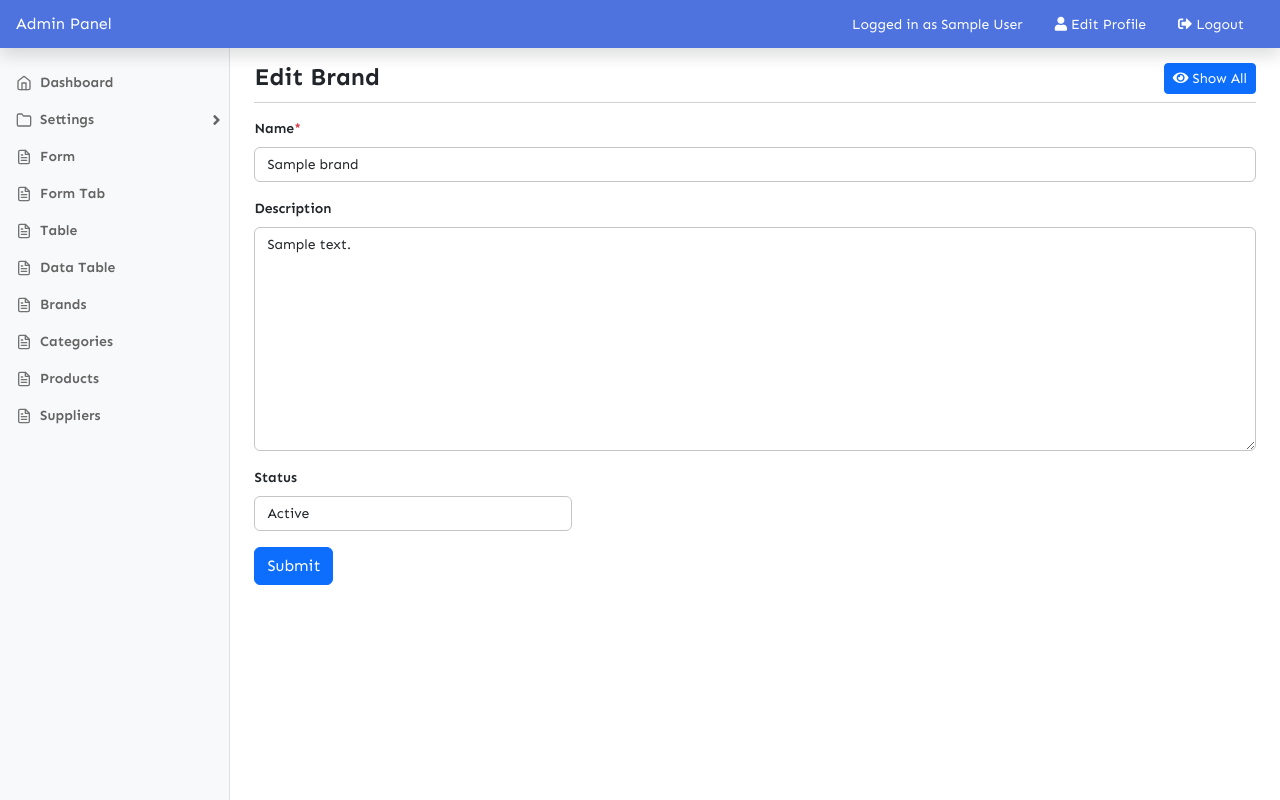
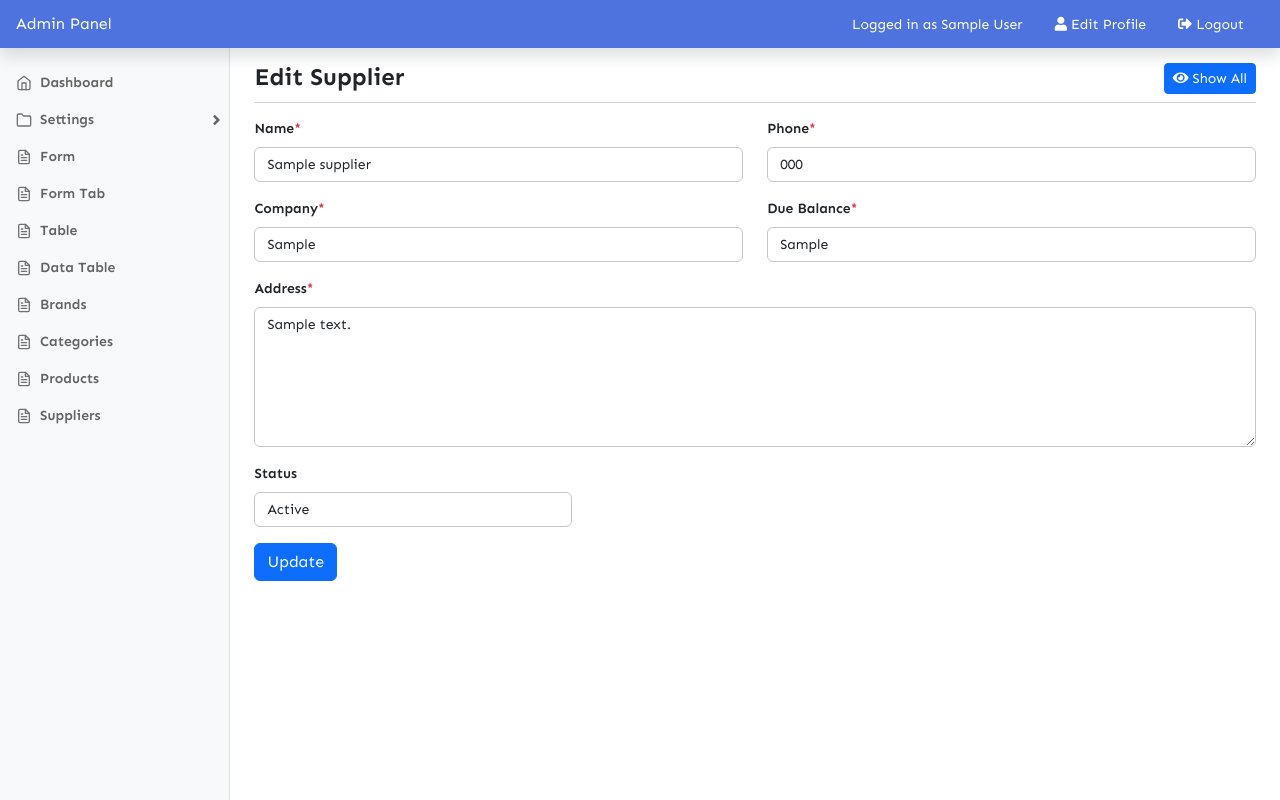
Before and after one commit to webkawsar/w3-php-laravel, a PHP site: page /w3-php-laravel/class-16/stock-management/suppliers/edit.php?id=1 in a window 1280 px wide. Run offline with PHP 8.4, Linux system fonts and the light colour scheme; the visitor is signed in with stand-in values (Sample User, id 1); tables that the repository leaves empty or names only in its code hold one stand-in row (values such as "Sample post"); some libraries are stand-ins or nearby versions.

Commit message:
supplier edit fature implemented

```diff
--- a/class-16/stock-management/suppliers/edit.php
+++ b/class-16/stock-management/suppliers/edit.php
@@ -8,57 +8,74 @@
         $id = $_GET['id'];
         if(!isset($id)) {
             $_SESSION['error'] = "Invalid request";
-            header("Location: " . BASE_URL . "/brands/index.php");
+            header("Location: " . BASE_URL . "/suppliers/index.php");
             exit();
         }
 
-        $sql = "SELECT * FROM brands WHERE id = ?";
+        // fetch supplier data
+        $sql = "SELECT * FROM suppliers WHERE id = ?";
         $stmt = $pdo->prepare($sql);
         $stmt->execute([$id]);
-        $brand = $stmt->fetch(PDO::FETCH_ASSOC);
+        $supplier = $stmt->fetch(PDO::FETCH_ASSOC);
 
-        if(!$brand) {
-            throw new Exception("Brand not found");
+        if(!$supplier) {
+            throw new Exception("Supplier not found");
         }
 
     } catch (Exception $e) {
         $_SESSION['error'] = $e->getMessage();
-        header("Location: " . BASE_URL . "/brands/index.php");
+        header("Location: " . BASE_URL . "/suppliers/index.php");
         exit();
     }
 
-    // edit form submission
-    if(isset($_POST['brand_edit_form_submit'])) {
+
+    if(isset($_POST['supplier_edit_form_submit'])) {
+        $name = trim($_POST['name']);
+        $phone = trim($_POST['phone']);
+        $company = trim($_POST['company']);
+        $address = trim($_POST['address']);
+        $due_balance = trim($_POST['due_balance']);
+        $status = $_POST['status'];
 
         try {
-            $name = trim($_POST['name']);
-            $description = trim($_POST['description']);
-            $status = $_POST['status'];
-
             if(empty($name)) {
                 throw new Exception("Name is required");
             }
 
-            // check if brand name already exists
-            $sql = "SELECT * FROM brands WHERE name = ? AND id != ?";
+            if(empty($phone)) {
+                throw new Exception("Phone is required");
+            }
+
+            if(empty($company)) {
+                throw new Exception("Company is required");
+            }
+
+            if(empty($address)) {
+                throw new Exception("Address is required");
+            }
+
+            if ($due_balance === '') {
+                throw new Exception("Due Balance is required");
+            }
+
+            // check if supplier name already exists
+            $sql = "SELECT * FROM suppliers WHERE name = ? AND id != ?";
             $stmt = $pdo->prepare($sql);
             $stmt->execute([$name, $id]);
             if($stmt->rowCount() > 0) {
-                throw new Exception("Brand name already exists");
+                throw new Exception("Supplier name already exists");
             }
 
-            $sql = "UPDATE brands SET name = ?, description = ?, status = ? WHERE id = ?";
+            $sql = "UPDATE suppliers SET name = ?, phone = ?, company = ?, address = ?, due_balance = ?, status = ? WHERE id = ?";
             $stmt = $pdo->prepare($sql);
-            $stmt->execute([$name, $description, $status, $id]);
+            $stmt->execute([$name, $phone, $company, $address, $due_balance, $status, $id]);
 
-            $_SESSION['success'] = "Brand edited successfully!";
-            header("Location: " . BASE_URL . "/brands/index.php");
+            $_SESSION['success'] = "Supplier updated successfully!";
+            header("Location: " . BASE_URL . "/suppliers/index.php");
             exit();
 
         } catch (Exception $e) {
             $_SESSION['error'] = $e->getMessage();
-            header("Location: " . BASE_URL . "/brands/edit.php?id=" . $id);
-            exit();
         }
     }
 
@@ -71,30 +88,47 @@
         <main class="col-md-9 ms-sm-auto col-lg-9 px-md-4 pb-3">
 
             <h1 class="page-heading">
-                Edit Brand
-                <a href="<?php echo BASE_URL ?>/brands/index.php" class="btn btn-primary btn-sm right"><i class="fas fa-eye"></i> Show All</a>
+                Edit Supplier
+                <a href="<?php echo BASE_URL ?>/suppliers/index.php" class="btn btn-primary btn-sm right"><i class="fas fa-eye"></i> Show All</a>
             </h1>
 
             <form action="" method="POST">
                 <div class="row">
+                    <div class="col-md-6 mb-3">
+                        <label for="" class="form-label">Name<span class="text-danger">*</span></label>
+                        <input type="text" name="name" class="form-control" value="<?php echo $supplier['name']; ?>">
+                    </div>
+
+                    <div class="col-md-6 mb-3">
+                        <label for="" class="form-label">Phone<span class="text-danger">*</span></label>
+                        <input type="text" name="phone" class="form-control" value="<?php echo $supplier['phone']; ?>">
+                    </div>
+
+                    <div class="col-md-6 mb-3">
+                        <label for="" class="form-label">Company<span class="text-danger">*</span></label>
+                        <input type="text" name="company" class="form-control" value="<?php echo $supplier['company']; ?>">
+                    </div>
+
+                    <div class="col-md-6 mb-3">
+                        <label for="" class="form-label">Due Balance<span class="text-danger">*</span></label>
+                        <input type="text" name="due_balance" class="form-control" value="<?php echo $supplier['due_balance']; ?>">
+                    </div>
+
                     <div class="col-md-12 mb-3">
-                        <label for="" class="form-label">Name<span class="text-danger">*</span></label>
-                        <input type="text" name="name" class="form-control" value="<?php echo $brand['name'] ?>">
+                        <label for="" class="form-label">Address<span class="text-danger">*</span></label>
+                        <textarea name="address" class="form-control" cols="30" rows="6"><?php echo $supplier['address']; ?></textarea>
                     </div>
-                    <div class="col-md-12 mb-3">
-                        <label for="" class="form-label">Description</label>
-                        <textarea name="description" class="form-control" cols="30" rows="10"><?php echo $brand['description'] ?></textarea>
-                    </div>
+
                     <div class="col-md-4 mb-3">
                         <label for="" class="form-label">Status</label>
                         <select name="status" class="form-control select2">
-                            <option value="Active" <?php echo $brand['status'] === 'Active' ? 'selected' : '' ?>>Active</option>
-                            <option value="Inactive" <?php echo $brand['status'] === 'Inactive' ? 'selected' : '' ?>>Inactive</option>
+                            <option value="Active" <?php echo ($supplier['status'] === 'Active') ? 'selected' : ''; ?>>Active</option>
+                            <option value="Inactive" <?php echo ($supplier['status'] === 'Inactive') ? 'selected' : ''; ?>>Inactive</option>
                         </select>
                     </div>
 
                     <div class="col-md-12 mb-3">
-                        <button type="submit" name="brand_edit_form_submit" class="btn btn-primary">Submit</button>
+                        <button type="submit" name="supplier_edit_form_submit" class="btn btn-primary">Update</button>
                     </div>
                 </div>
             </form>
```
